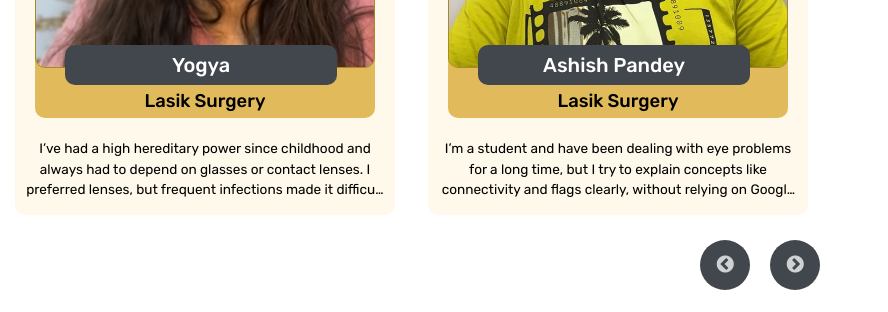
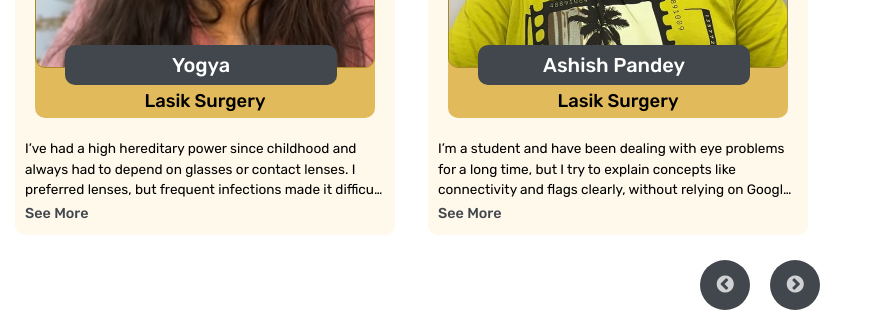
Before and after one commit to contact-igt/netralaya-lasik-frontend, a Next.js app: page / in a window 1280 px wide. Shown: the part 4940-5252 px from the top of the page, without its empty margins (0-888 px from the left). Built offline with nearby package versions, Linux system fonts and the light colour scheme.

Commit message:
see more button added

```diff
--- a/src/common/TestimonialCard/index.jsx
+++ b/src/common/TestimonialCard/index.jsx
@@ -26,6 +26,12 @@ const TestimonialCard = ({
             </div>
             <div className={styles.textContainer}>
                 <p>{testimonial}</p>
+                                          <button
+                    className={styles.seeMoreBtn}
+                    onClick={openModal}
+                >
+                    See More
+                </button>
             </div>
         </div>
     );
--- a/src/common/TestimonialCard/styles.module.css
+++ b/src/common/TestimonialCard/styles.module.css
@@ -54,6 +54,7 @@
 }
 
 .textContainer {
+  text-align: left;
   color: #000;
 }
 
@@ -69,8 +70,18 @@
 }
 
 .textContainer p {
-  margin: 5px 0;
+  margin: 5px 0 0;
   font-size: 0.85em;
+}
+.seeMoreBtn {
+  margin-top: 3px;
+  color: #42474d;
+  font-weight: 500;
+  background: none;
+  border: none;
+  cursor: pointer;
+  align-self: flex-start;
+  font-size: 0.9rem;
 }
 
 .modal {
```
